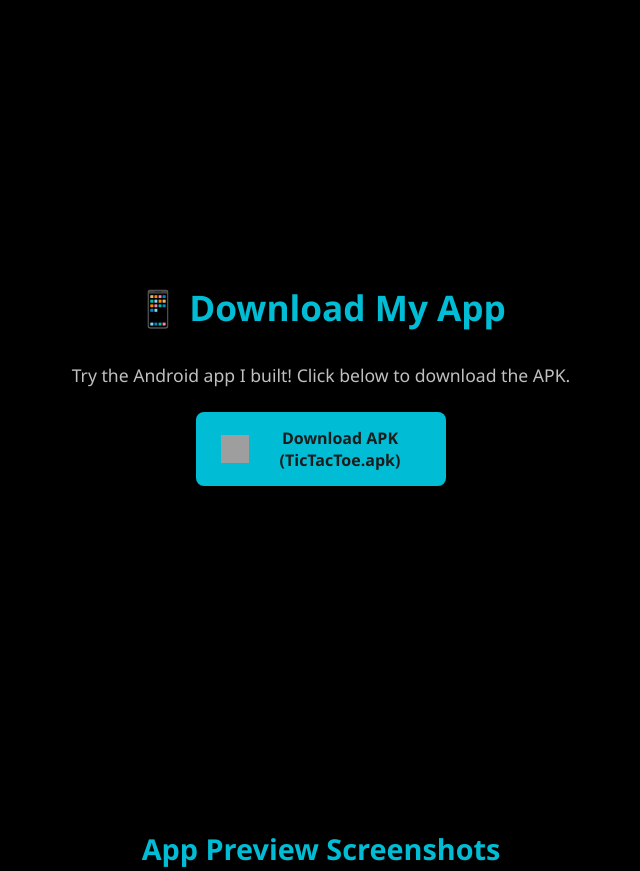
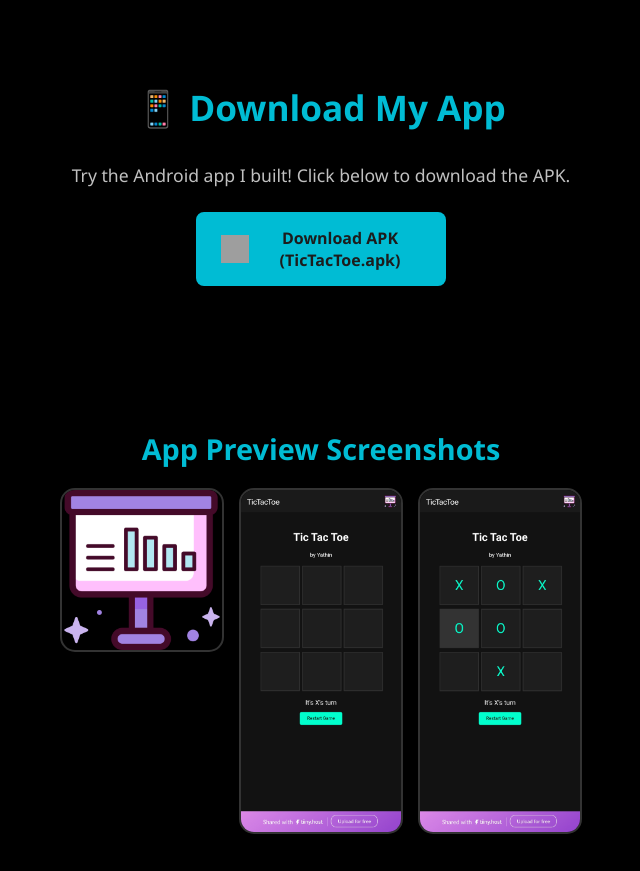
Before and after one commit to Techtrck/tictactoe, a plain HTML site: page index.html in a window 1280 px wide. Shown: the top 871 px of the page, without its empty margins (319-959 px from the left). Drawn offline with Linux system fonts and the light colour scheme; grey boxes are pictures that could not be loaded.

Commit message:
Update style.css

```diff
--- a/style.css
+++ b/style.css
@@ -139,7 +139,7 @@ button:hover {
 .download-section {
     text-align: center;
     padding: 50px 20px;
-    min-height: 80vh;
+    min-height: 30vh;
     display: flex;
     flex-direction: column;
     justify-content: center;
```
